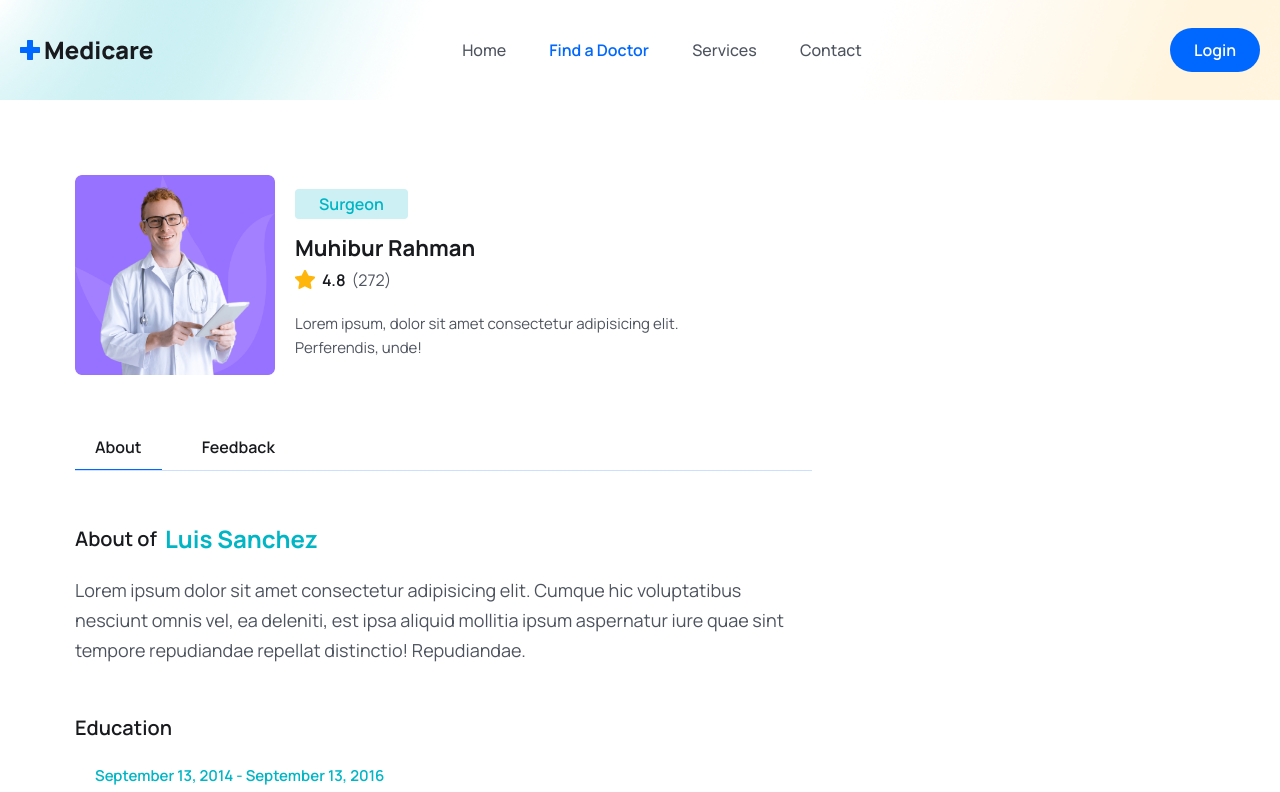
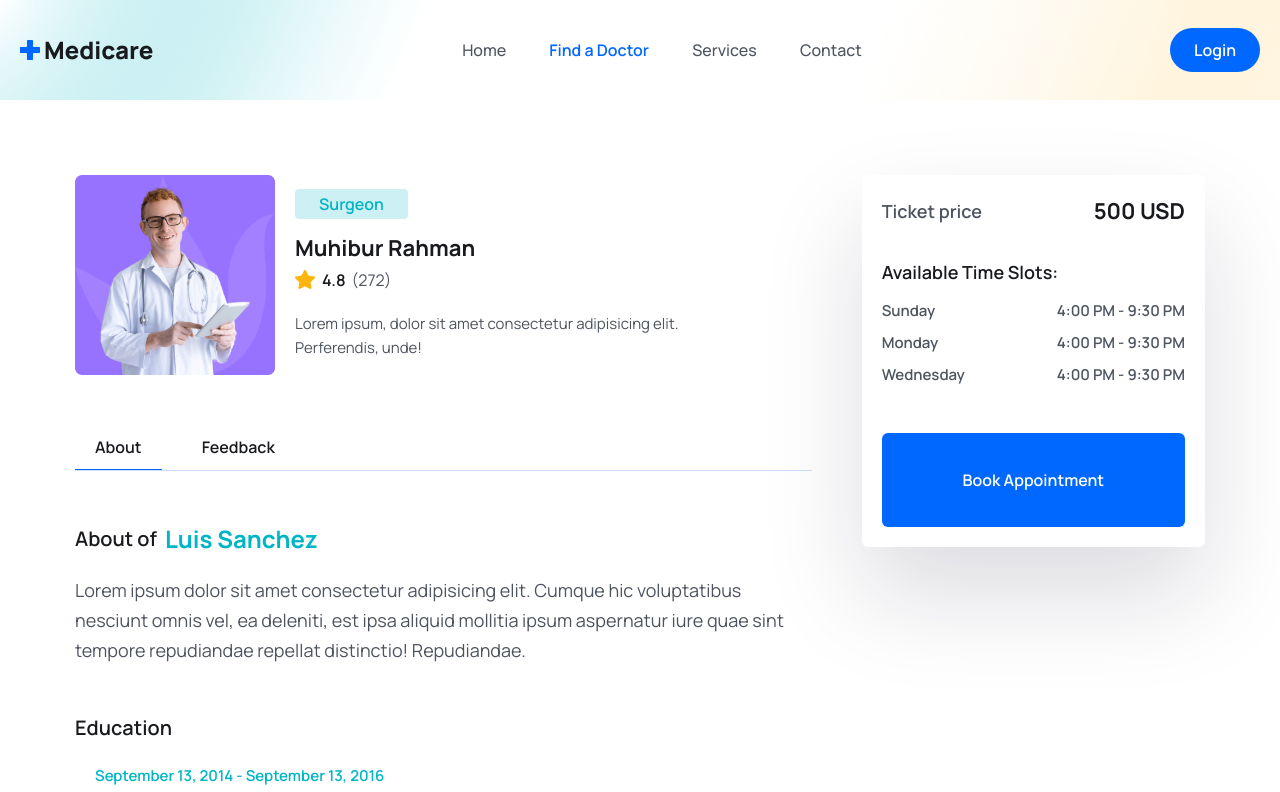
Before and after one commit to sanieni6/MERN-Doctor-apoinment-web, a React (Vite) app: page /doctors/1 in a window 1280 px wide. Shown: the top 792 px of the page. Built offline with nearby package versions, Linux system fonts and the light colour scheme.

Commit message:
Finish the doctors section

```diff
--- a/src/pages/Doctors/DoctorDetails.jsx
+++ b/src/pages/Doctors/DoctorDetails.jsx
@@ -3,6 +3,7 @@
 import starIcon from '../../assets/images/Star.png';
 import DoctorAbout from './DoctorAbout';
 import Feedback from './Feedback';
+import SlidePanel from './SlidePanel';
 
 const DoctorDetails = () => {
 
@@ -58,7 +59,12 @@
 
             </div>
 
+
+
           </div>
+          <div>
+            <SlidePanel />
+            </div>
         </div>
       </div>
     </section>
--- a/src/pages/Doctors/FeedbackForm.jsx
+++ b/src/pages/Doctors/FeedbackForm.jsx
@@ -1,8 +1,61 @@
-import React from 'react'
+import { useState} from 'react';
+import { AiFillStar } from 'react-icons/ai';
 
 const FeedbackForm = () => {
+
+  const [rating, setRating] = useState(0)
+  const [hover, setHover] = useState(0)
+  const [reviewText, setReviewText] = useState('');
+
+  const handleSubmitReview = async (e) => {
+    e.preventDefault();
+  }
+
+
   return (
-    <div>FeedbackForm</div>
+    <form action="">
+      <div>
+        <h3 className='text-headingColor text-[16px] leading-6 font-semibold mb-4 mt-0'>
+          How would you rate the overall experience?*
+        </h3>
+        <div>
+          {[...Array(5).keys()].map((_, i) => {
+            i += 1
+            return (
+              <button key={i} type='button'
+              className={`${
+                i <= ((hover && rating) || hover) ? 'text-yellowColor' : 'text-gray-400'
+              } bg-transparent border-none outline-none text-[22px] cursor-pointer`}
+              onClick={()=> setRating(i)}
+              onMouseEnter={()=> setHover(i)}
+              onMouseLeave={()=> setHover(rating)}
+              onDoubleClick={()=> { setRating(0); setHover(0);}}
+              >
+                <span>
+                  <AiFillStar />
+                </span>
+              </button>
+            );
+          })}
+        </div>
+      </div>
+
+      <div>
+      <h3 className='text-headingColor text-[16px] leading-6 font-semibold mb-4 mt-0'>
+          How would your feedback or suggestions*
+        </h3>
+
+        <textarea className='border border-solid border-[#0066ff34] focus:outline outline-primaryColor
+        w-full px-4 py-3 rounded-md' rows="5" placeholder='Write your message'
+        onChange={(e)=> setReviewText(e.target.value)}
+        ></textarea>
+      </div>
+
+      <button type='submit' onClick={handleSubmitReview} className='btn'>
+        Submit Feedback
+      </button>
+
+    </form>
   )
 }
 
--- /dev/null
+++ b/src/pages/Doctors/SlidePanel.jsx
@@ -0,0 +1,47 @@
+const SlidePanel = () => {
+  return (
+    <div className="shadow-panelShadow p-3 lg:p-5 rounded-md">
+      <div className="flex items-center justify-between">
+        <p className="text__para mt-0 font-semibold">Ticket price</p>
+        <span className="text-[16px] leading-7 lg:text-[22px] lg:leading-8 text-headingColor font-bold">
+          500 USD
+        </span>
+      </div>
+
+      <div className="mt-[30px]">
+        <p className="text__para mt-0 font-semibold text-headingColor">
+          Available Time Slots:
+        </p>
+        <ul className="mt-3">
+          <li className="flex items-center justify-between mb-2">
+            <p className="text-[15px] leading-6 text-textColor font-semibold">
+              Sunday
+            </p>
+            <p className="text-[15px] leading-6 text-textColor font-semibold">
+              4:00 PM - 9:30 PM
+            </p>
+          </li>
+          <li className="flex items-center justify-between mb-2">
+            <p className="text-[15px] leading-6 text-textColor font-semibold">
+              Monday
+            </p>
+            <p className="text-[15px] leading-6 text-textColor font-semibold">
+              4:00 PM - 9:30 PM
+            </p>
+          </li>
+          <li className="flex items-center justify-between mb-2">
+            <p className="text-[15px] leading-6 text-textColor font-semibold">
+              Wednesday
+            </p>
+            <p className="text-[15px] leading-6 text-textColor font-semibold">
+              4:00 PM - 9:30 PM
+            </p>
+          </li>
+        </ul>
+      </div>
+      <button className="btn px-2 w-full rounded-md">Book Appointment</button>
+    </div>
+  );
+};
+
+export default SlidePanel;
```
